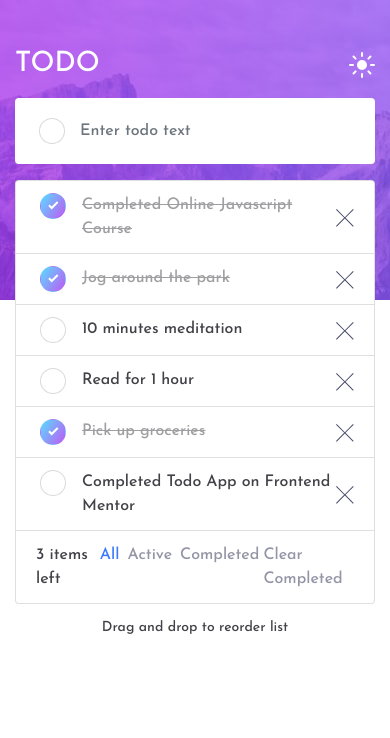
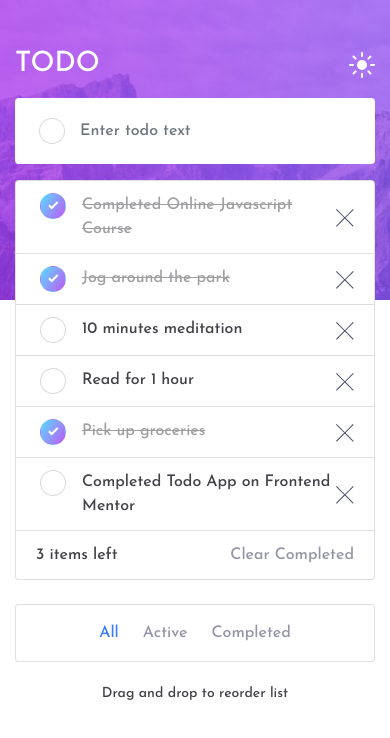
Before and after one commit to nabaraj/frontendmentor-todoapp, a React (Create React App) app: page / in a window 390 px wide. Shown: the top 738 px of the page. Built offline with nearby package versions, Linux system fonts and the light colour scheme.

Commit message:
responsive filter

```diff
--- a/src/components/todoLists/TodoLists.js
+++ b/src/components/todoLists/TodoLists.js
@@ -1,7 +1,8 @@
-import React, { useState } from 'react';
+import React, { Fragment } from 'react';
 import CustomCheckBox from '../customCheckbox/CustomCheckBox';
 import { sortableContainer, sortableElement } from 'react-sortable-hoc';
 import cross from './../../images/icon-cross.svg';
+import './style.scss';
 
 function ListItem({ item, checkEvent, itemIndex, removeItem }) {
   const changeEvent = function (e) {
@@ -41,6 +42,7 @@ const TodoLists = ({ filteredList, todoLists, actionTodo, removeItem, filterList
     filterList(type);
   }
   return (
+    <Fragment>
     <SortableContainer onSortEnd={onSortEnd}
 
     distance={1}>
@@ -57,7 +59,7 @@ const TodoLists = ({ filteredList, todoLists, actionTodo, removeItem, filterList
       }
       <li className="list-group-item d-flex justify-content-between">
         <div>{countComplete()}</div>
-        <ul className="list-inline d-flex justify-content-between">
+        <ul className="list-inline justify-content-between d-none d-sm-flex">
           {statusArray.map((item) => (
             <li
               onClick={(e) => changeFilter(item)}
@@ -71,6 +73,16 @@ const TodoLists = ({ filteredList, todoLists, actionTodo, removeItem, filterList
           className="footerList">Clear Completed</div>
       </li>
     </SortableContainer>
+        <ul className="list-inline d-flex justify-content-center mobile-filter py-3 my-4 d-sm-none">
+          {statusArray.map((item) => (
+            <li
+              onClick={(e) => changeFilter(item)}
+              className={`px-1 mx-2 text-capitalize footerList ${activeFilter === item ? 'active' : ''}`}
+              key={item}>
+              {item}
+            </li>))}
+        </ul>
+    </Fragment>
   );
 }
 
--- /dev/null
+++ b/src/components/todoLists/style.scss
@@ -0,0 +1,4 @@
+.mobile-filter{
+  border-radius: 4px;
+  border:1px solid rgba(0, 0, 0, 0.125);
+}
--- a/src/scss/_main.scss
+++ b/src/scss/_main.scss
@@ -12,6 +12,7 @@ $color-scheme: (
       .customeCeckBoxBg,
       .createListInputText,
       .list-group-item,
+      .mobile-filter,
       .ion-icon {
           background-color: $backgroundColor;
           color: $content;
```
